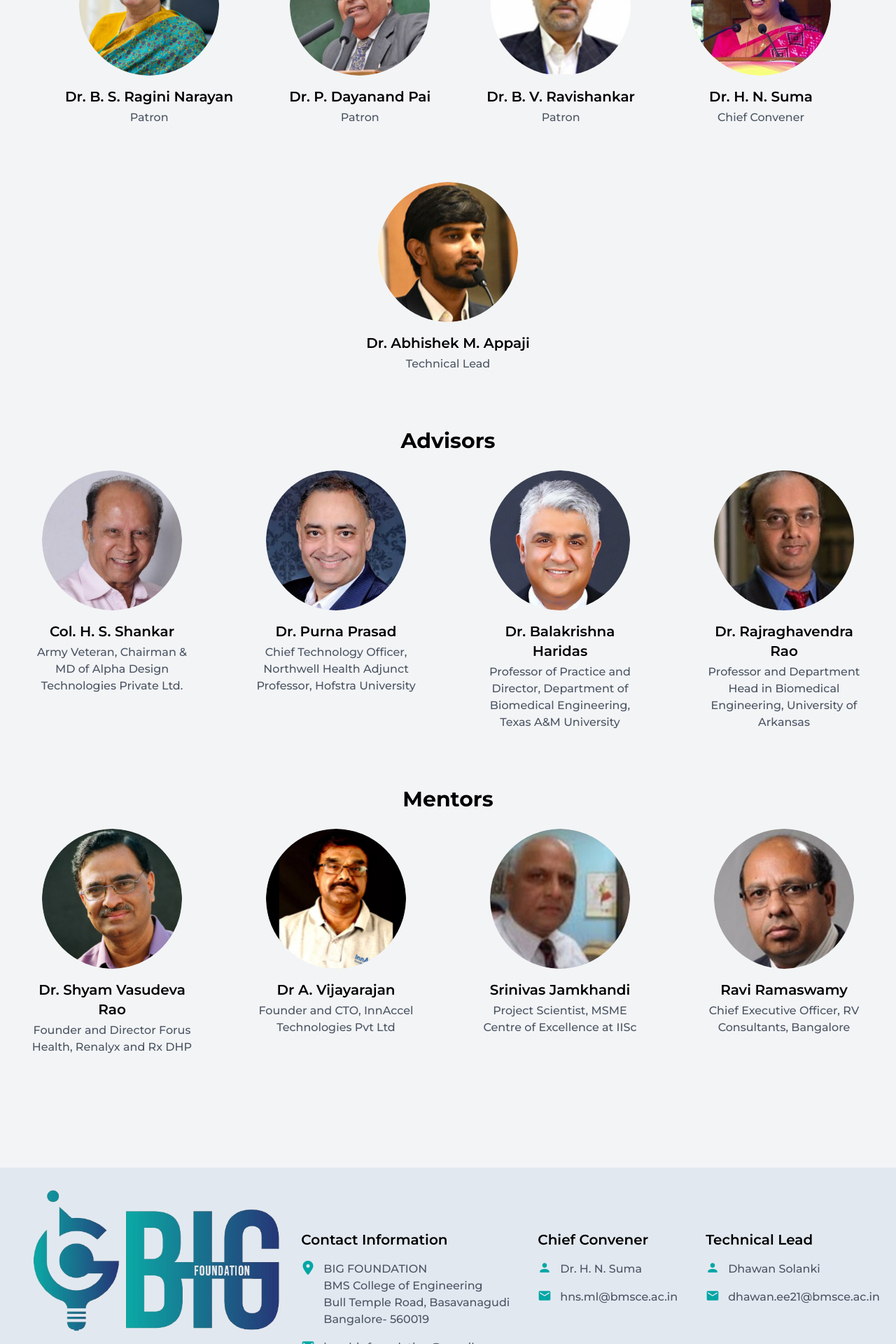
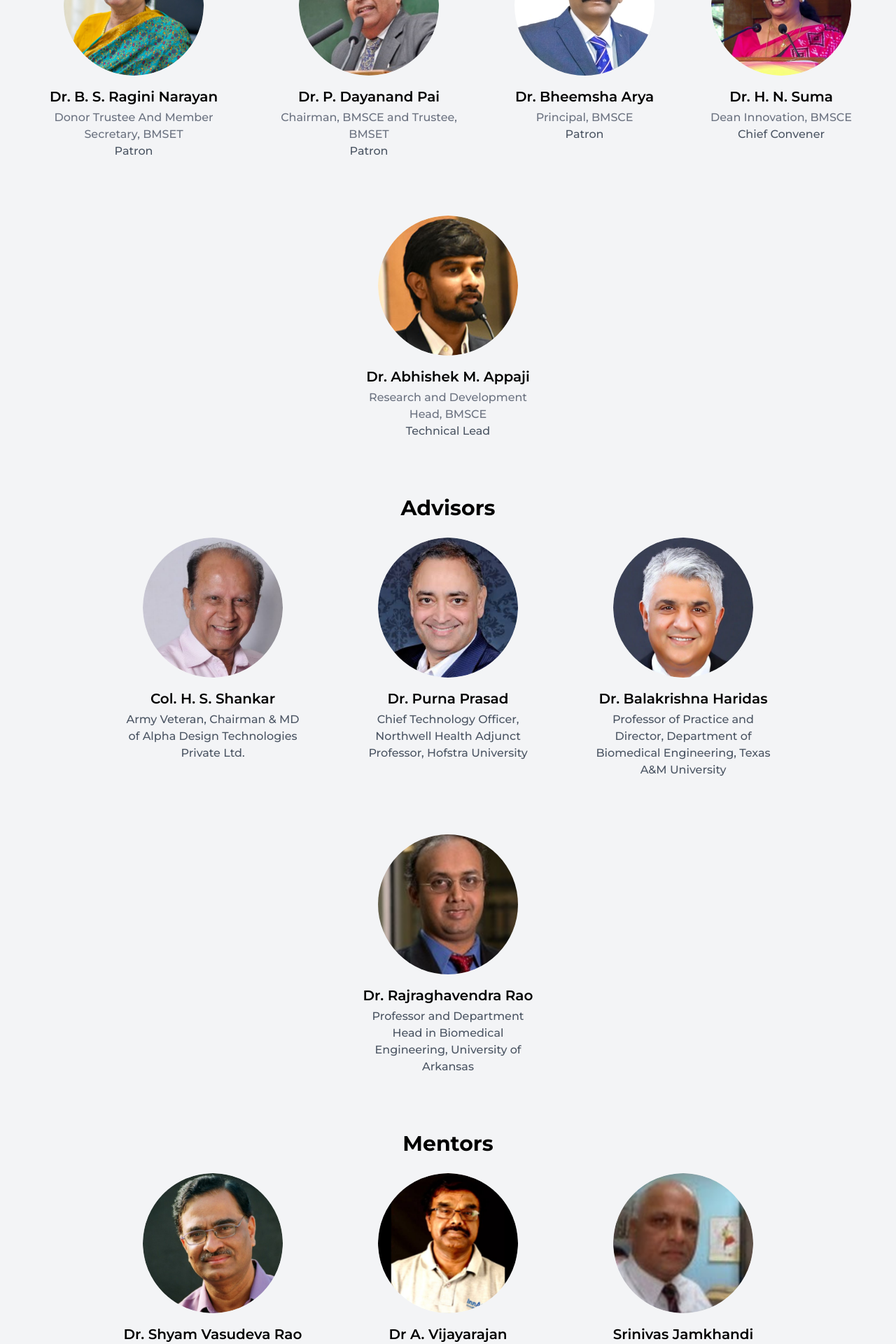
Before and after one commit to cryskram/bigfoundationweb, a Next.js app: page /about in a window 1280 px wide. Shown: the part 1520-3440 px from the top of the page at 70% size. Built offline with nearby package versions, Linux system fonts and the light colour scheme.

Commit message:
fixed about page

```diff
--- a/app/about/page.tsx
+++ b/app/about/page.tsx
@@ -7,26 +7,31 @@ const data = {
     {
       image: "/aboutus/ragini.png",
       name: "Dr. B. S. Ragini Narayan",
+      designation: "Donor Trustee And Member Secretary, BMSET",
       position: "Patron",
     },
     {
       image: "/aboutus/dayanandapai.png",
       name: "Dr. P. Dayanand Pai",
+      designation: "Chairman, BMSCE and Trustee, BMSET",
       position: "Patron",
     },
     {
-      image: "/aboutus/ravishankar.png",
-      name: "Dr. B. V. Ravishankar",
+      image: "/aboutus/bheemsha.jpeg",
+      name: "Dr. Bheemsha Arya",
+      designation: "Principal, BMSCE",
       position: "Patron",
     },
     {
       image: "/aboutus/hnsuma.png",
       name: "Dr. H. N. Suma",
+      designation: "Dean Innovation, BMSCE",
       position: "Chief Convener",
     },
     {
       image: "/aboutus/abhishekappaji.png",
       name: "Dr. Abhishek M. Appaji",
+      designation: "Research and Development Head, BMSCE",
       position: "Technical Lead",
     },
   ],
@@ -154,7 +159,10 @@ const AboutUs = () => {
         <h1 className="mt-20 text-3xl font-bold">Home Team</h1>
         <div className="flex flex-wrap items-start justify-center gap-20 mt-6">
           {data.directors.map((d, idx) => (
-            <div className="flex flex-col items-center" key={idx}>
+            <div
+              className="flex flex-col items-center max-w-64 text-center"
+              key={idx}
+            >
               <Image
                 className="rounded-full"
                 src={d.image}
@@ -163,7 +171,10 @@ const AboutUs = () => {
                 alt={d.name}
               />
               <h1 className="text-xl font-semibold mt-4">{d.name}</h1>
-              <p className="text-base mt-1 text-gray-600 font-medium">
+              <p className="text-base mt-1 text-gray-500 font-medium">
+                {d.designation}
+              </p>
+              <p className="text-base text-gray-600 font-medium">
                 {d.position}
               </p>
             </div>
@@ -175,7 +186,7 @@ const AboutUs = () => {
         <div className="flex flex-wrap items-start justify-center gap-20 mt-6">
           {data.advisors.map((d, idx) => (
             <div
-              className="flex flex-col text-center items-center max-w-60"
+              className="flex flex-col text-center items-center max-w-64"
               key={idx}
             >
               <Image
@@ -198,7 +209,7 @@ const AboutUs = () => {
         <div className="flex flex-wrap items-start justify-center gap-20 mt-6">
           {data.mentors.map((d, idx) => (
             <div
-              className="flex flex-col text-center items-center max-w-60"
+              className="flex flex-col text-center items-center max-w-64"
               key={idx}
             >
               <Image
--- a/components/Footer.tsx
+++ b/components/Footer.tsx
@@ -50,14 +50,16 @@ const Footer = () => {
             </div>
           </div>
           <div className="flex flex-col  space-y-4">
-            <h1 className="text-black font-semibold text-xl">Technical Lead</h1>
+            <h1 className="text-black font-semibold text-xl">
+              Management Lead
+            </h1>
             <div className="flex gap-3 items-start">
               <MdPerson className="text-mGreen" size={20} />
-              <p className="font-medium">Dhawan Solanki</p>
+              <p className="font-medium">Chirag Pradhan</p>
             </div>
             <div className="flex gap-3 items-start">
               <MdEmail className="text-mGreen" size={20} />
-              <p className="font-medium">dhawan.ee21@bmsce.ac.in</p>
+              <p className="font-medium">chirag.ec21@bmsce.ac.in</p>
             </div>
           </div>
         </div>
--- a/components/Navbar.tsx
+++ b/components/Navbar.tsx
@@ -23,19 +23,19 @@ const NavbarComponent = () => {
           <Link className="links" href="/">
             Home
           </Link>
-          <Link className="links" href="#aboutus">
+          <Link className="links" href="/#aboutus">
             About Us
           </Link>
-          <Link className="links" href="#workflow">
+          <Link className="links" href="/#workflow">
             Workflow
           </Link>
-          <Link className="links" href="#facilities">
+          <Link className="links" href="/#facilities">
             Facilities
           </Link>
-          <Link className="links" href="#register">
+          <Link className="links" href="/#register">
             Register
           </Link>
-          <Link className="links" href="#footer">
+          <Link className="links" href="/#footer">
             Contact
           </Link>
         </div>
@@ -51,19 +51,19 @@ const NavbarComponent = () => {
             <Link className="links" href="/">
               Home
             </Link>
-            <Link className="links" href="#aboutus">
+            <Link className="links" href="/#aboutus">
               About Us
             </Link>
-            <Link className="links" href="#workflow">
+            <Link className="links" href="/#workflow">
               Workflow
             </Link>
-            <Link className="links" href="#facilities">
+            <Link className="links" href="/#facilities">
               Facilities
             </Link>
-            <Link className="links" href="#register">
+            <Link className="links" href="/#register">
               Register
             </Link>
-            <Link className="links" href="#footer">
+            <Link className="links" href="/#footer">
               Contact
             </Link>
           </div>
```
Also changed, not shown: public/aboutus/bheemsha.jpeg (added).
